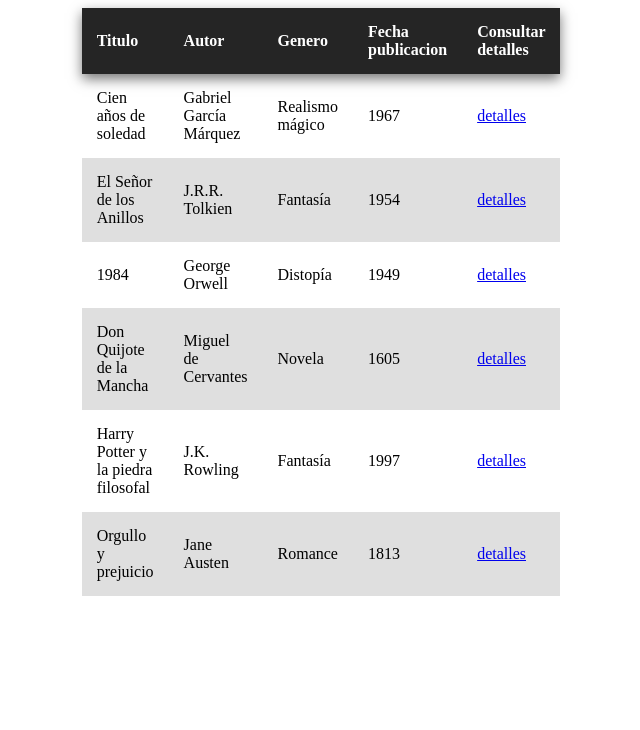
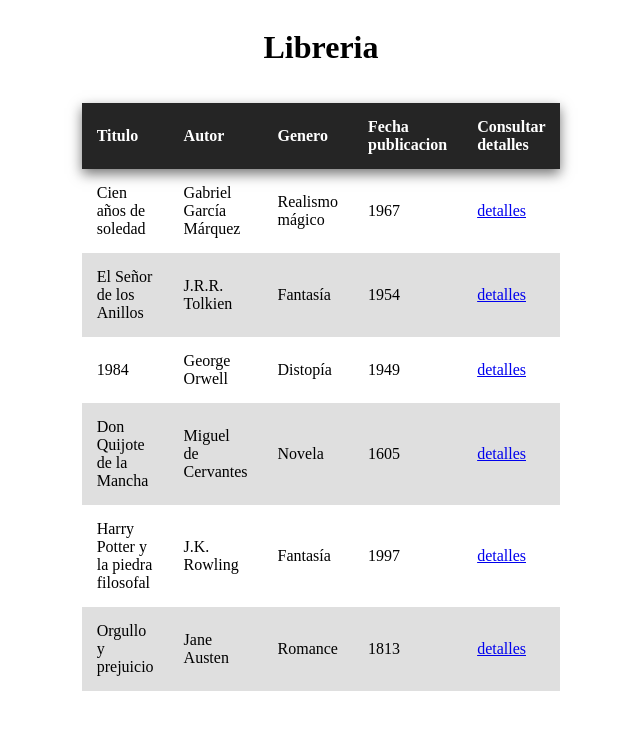
Before and after one commit to LuiscTez/py-proyecto, a Flask app: page / in a window 1280 px wide. Shown: the top 730 px of the page, without its empty margins (319-959 px from the left). Run offline with Flask 3, Linux system fonts and the light colour scheme.

Commit message:
Se agrega contenedor principal al index.html

```diff
--- a/static/css/estilo.css
+++ b/static/css/estilo.css
@@ -40,3 +40,10 @@
   text-decoration: none;
   color: white;
 }
+
+.main {
+  display: flex;
+  flex-direction: column;
+  gap: 15px;
+  align-items: center;
+}
--- a/templates/index.html
+++ b/templates/index.html
@@ -3,6 +3,8 @@
 {% block titulo %}Libreria{% endblock %}
 
 {% block contenido %}
+<div class="main">
+  <h1>Libreria</h1>
   <table align="center">
     <thead>
       <th>Titulo</th>
@@ -21,4 +23,5 @@
     </tr>
     {% endfor %}
   </table>
+</div>
 {% endblock %}
```
Also changed, not shown: web2.sqlite3. Lines whose indentation alone changed are shown as unchanged.
